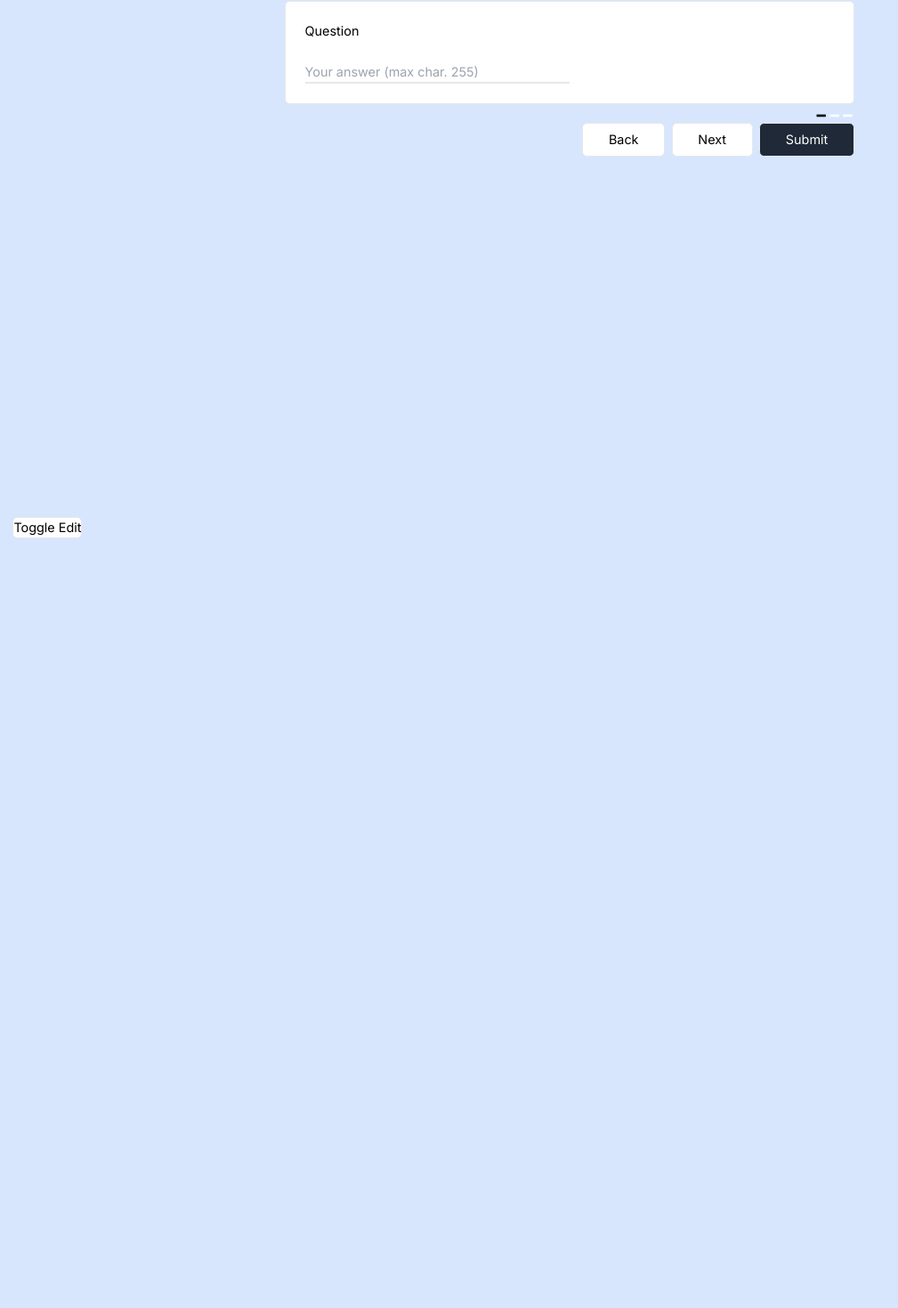
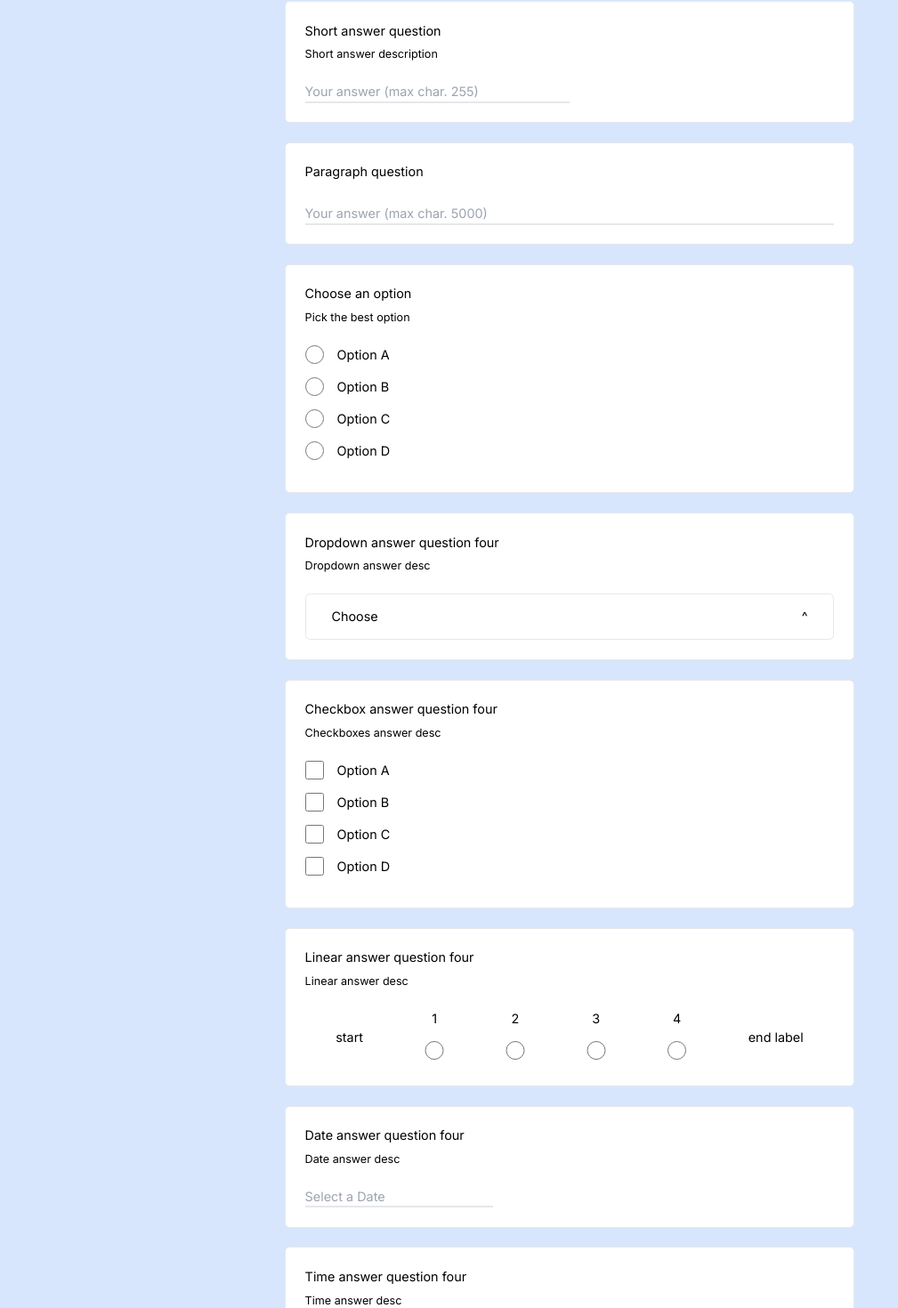
Before and after one commit to kamiljochym/online_survey_creator, a Next.js app: page / in a window 1280 px wide. Shown: the part 181-1651 px from the top of the page at 89% size, without its empty margins (0-1009 px from the left). Before the commit the page ends 800 px from the top, so only its background shows below. Built offline with nearby package versions, Linux system fonts and the light colour scheme.

Commit message:
key issues

```diff
--- a/src/components/Checkboxes.jsx
+++ b/src/components/Checkboxes.jsx
@@ -55,7 +55,7 @@ const Checkboxes = ({
       />
       <div className='flex flex-col '>
         {options.map((option, idx) => (
-          <div className='mb-4 flex gap-4 '>
+          <div key={idx} className='mb-4 flex gap-4 '>
             <input
               className='h-6 w-6 before:m-[0%] before:block before:h-[10%] before:w-[10%] before:rounded before:p-[50%] before:duration-300 hover:cursor-pointer hover:before:shadow-[0_0_0_8px_rgba(59,130,246,0.2)]'
               onChange={() => handleChange(idx)}
--- a/src/components/Dropdown.jsx
+++ b/src/components/Dropdown.jsx
@@ -89,6 +89,7 @@ const Dropdown = ({
             <li
               className='w-auto p-8 pb-3 pt-3 hover:cursor-pointer hover:bg-gray-200'
               id={idx}
+              key={idx}
               onClick={() => handleChange(option)}
             >
               {option}
--- a/src/components/LinearScale.jsx
+++ b/src/components/LinearScale.jsx
@@ -56,8 +56,8 @@ const LinearScale = ({
       />
       <div className='m-auto flex w-full flex-row justify-around'>
         <div className='flex items-center'>{optionsLinearScale.startLabel}</div>
-        {scale.map((val) => (
-          <div className='mb-2 flex flex-col gap-4 '>
+        {scale.map((val, idx) => (
+          <div key={idx} className='mb-2 flex flex-col gap-4 '>
             <label className='text-center' htmlFor={val + randomID}>
               {val}
             </label>
--- a/src/components/MultipleChoice.jsx
+++ b/src/components/MultipleChoice.jsx
@@ -75,7 +75,7 @@ const MultipleChoice = ({
       />
       <div className='flex flex-col '>
         {options.map((option, idx) => (
-          <div className='mb-4 flex gap-4' id={idx}>
+          <div key={idx} className='mb-4 flex gap-4' id={idx}>
             <input
               className='h-6 w-6 before:m-[0%] before:block before:h-[10%] before:w-[10%] before:rounded-full before:p-[50%] before:duration-300 hover:cursor-pointer hover:before:shadow-[0_0_0_8px_rgba(59,130,246,0.2)]'
               type='radio'
--- a/src/pages/index.js
+++ b/src/pages/index.js
@@ -18,12 +18,94 @@ import {TransitionGroup} from 'react-transition-group'
 const inter = Inter({subsets: ['latin']})
 
 export default function Home() {
-  const options = [
-    'Option A',
-    'Option B',
-    'Option C --openssl-legacy-provider start',
-    'Option D',
-  ]
+  const options = ['Option A', 'Option B', 'Option C', 'Option D']
+  const formExample = {
+    title: 'Online Survey',
+    description: 'Description of online survey',
+    sections: [
+      [
+        {
+          type: 'short_answer',
+          title: 'Short answer question',
+          description: 'Short answer description',
+        },
+        {
+          type: 'paragraph',
+          title: 'Paragraph question',
+          description: '',
+        },
+        {
+          type: 'multiple_choice',
+          title: 'Choose an option',
+          description: 'Pick the best option',
+          options: options,
+        },
+        {
+          type: 'dropdown',
+          title: 'Dropdown answer question four',
+          description: 'Dropdown answer desc',
+          options: options,
+        },
+        {
+          type: 'checkboxes',
+          title: 'Checkbox answer question four',
+          description: 'Checkboxes answer desc',
+          options: options,
+        },
+        {
+          type: 'linear_scale',
+          title: 'Linear answer question four',
+          description: 'Linear answer desc',
+          optionsLinearScale: {
+            startLabel: 'start',
+            endLabel: 'end label',
+            from: 1,
+            to: 4,
+          },
+        },
+        {
+          type: 'date_input',
+          title: 'Date answer question four',
+          description: 'Date answer desc',
+        },
+        {
+          type: 'time_input',
+          title: 'Time answer question four',
+          description: 'Time answer desc',
+        },
+        {
+          type: 'multiple_choice_grid',
+          title: 'multiple grid answer question four',
+          description: ' multiple grid answer desc',
+          options: options,
+        },
+        {
+          type: 'email_input',
+          title: 'email answer question four',
+          description: ' email answer desc',
+        },
+        {
+          type: 'numeric_input',
+          title: 'numeric answer question four',
+          description: ' numeric answer desc',
+        },
+      ],
+      [
+        {
+          type: 'numeric_input',
+          title: 'numeric answer question four',
+          description: ' numeric answer desc',
+        },
+      ],
+      [
+        {
+          type: 'numeric_input',
+          title: 'numeric answer question four',
+          description: ' numeric answer desc',
+        },
+      ],
+    ],
+  }
 
   const defaultForm = {
     title: 'Form title',
@@ -31,7 +113,7 @@ export default function Home() {
     sections: [[{type: 'short_answer', title: 'Question', description: ''}], [], []],
   }
 
-  const [form, setForm] = useState(defaultForm)
+  const [form, setForm] = useState(formExample)
   const [isEdit, setIsEdit] = useState(false)
 
   // MAKE EVERY DIV AN INPUT SO YOU CAN DISABLE THEM IF NOT EDITING (genius)
@@ -100,93 +182,6 @@ export default function Home() {
     type: 'numeric_input',
     title: '',
     description: '',
-  }
-  const formExample = {
-    title: 'Online Survey',
-    description: 'Description of online survey',
-    sections: [
-      [
-        {
-          type: 'short_answer',
-          title: 'Short answer question',
-          description: 'short answer description',
-        },
-        {
-          type: 'paragraph',
-          title: 'Paragraph question',
-          description: 'Paragraph answer desc',
-        },
-        {
-          type: 'multiple_choice',
-          title: 'multiple answer question four',
-          description: ' multiple answer desc',
-          options: options,
-        },
-        {
-          type: 'dropdown',
-          title: 'dropdown answer question four',
-          description: ' dropdown answer desc',
-          options: options,
-        },
-        {
-          type: 'checkboxes',
-          title: 'checkbox answer question four',
-          description: ' checkboxes answer desc',
-          options: options,
-        },
-        {
-          type: 'linear_scale',
-          title: 'linear answer question four',
-          description: ' linear answer desc',
-          optionsLinearScale: {
-            startLabel: 'start',
-            endLabel: 'end label',
-            from: 1,
-            to: 4,
-          },
-        },
-        {
-          type: 'date_input',
-          title: 'date answer question four',
-          description: ' date answer desc',
-        },
-        {
-          type: 'time_input',
-          title: 'time answer question four',
-          description: 'time answer desc',
-        },
-        {
-          type: 'multiple_choice_grid',
-          title: 'multiple grid answer question four',
-          description: ' multiple grid answer desc',
-          options: options,
-        },
-        {
-          type: 'email_input',
-          title: 'email answer question four',
-          description: ' email answer desc',
-        },
-        {
-          type: 'numeric_input',
-          title: 'numeric answer question four',
-          description: ' numeric answer desc',
-        },
-      ],
-      [
-        {
-          type: 'numeric_input',
-          title: 'numeric answer question four',
-          description: ' numeric answer desc',
-        },
-      ],
-      [
-        {
-          type: 'numeric_input',
-          title: 'numeric answer question four',
-          description: ' numeric answer desc',
-        },
-      ],
-    ],
   }
   const emptyResponse = {sections: []}
 
@@ -466,7 +461,9 @@ export default function Home() {
       <div className='relative flex w-full max-w-screen-sm justify-end gap-2'>
         <div className='absolute bottom-8 right-0 flex'>
           {form.sections.map((idx) => (
-            <div className='text-4xl text-white first:text-black'> -</div>
+            <div key={idx} className='text-4xl text-white first:text-black'>
+              -
+            </div>
           ))}
         </div>
         <button className='rounded-md border bg-white px-8 py-2'>Back</button>
```
